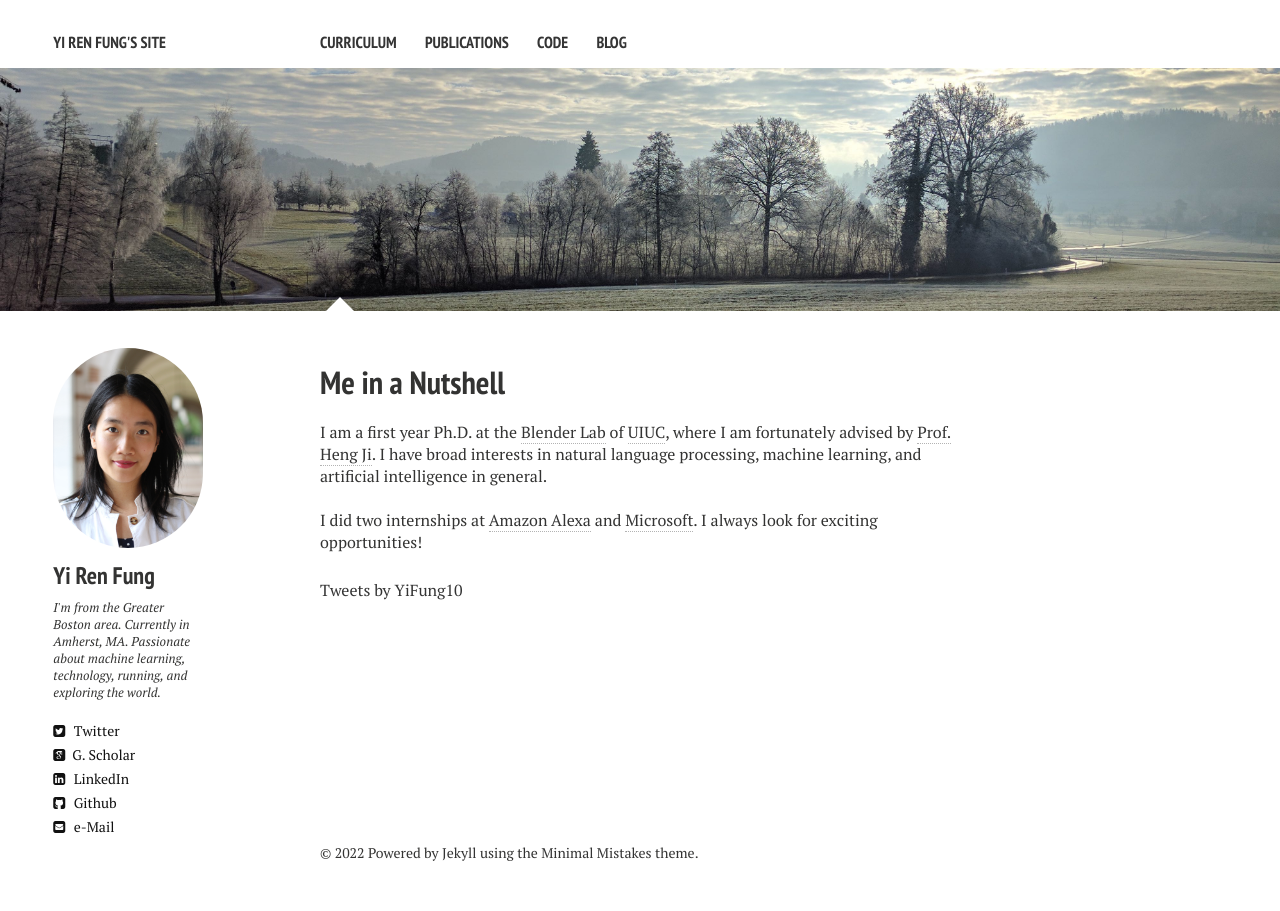
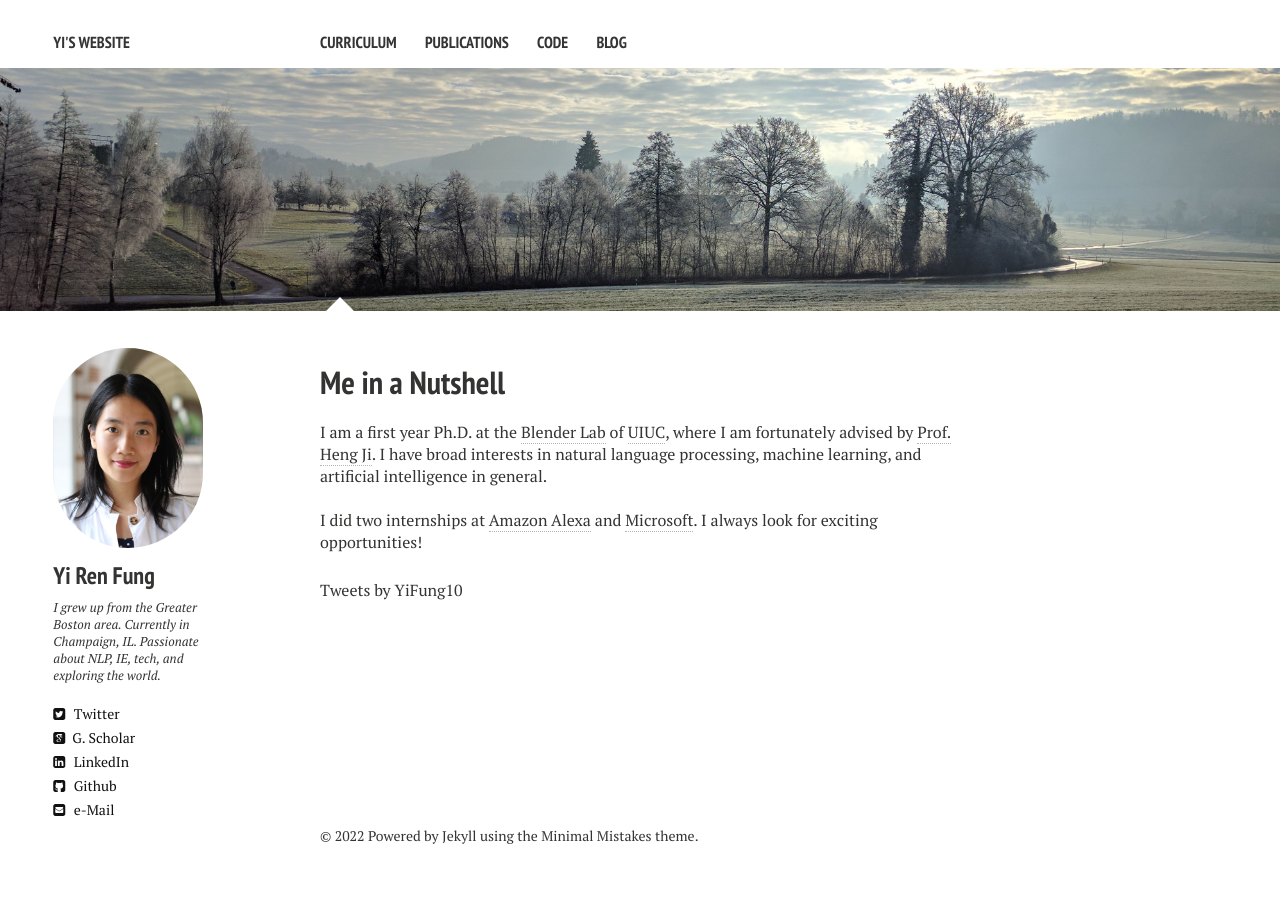
Before and after one commit to yrf1/yrf1.github.io, a Jekyll site: the page built from index.md, in a window 1280 px wide. Built offline with Jekyll 4.4.1, drawn with Linux system fonts in a browser that asks for light colours; nearby versions of some CDN libraries; comment, search, counter and statistics services are not loaded.

Commit message:
Update webpage

```diff
--- a/_config.yml
+++ b/_config.yml
@@ -1,4 +1,4 @@
-title:            Yi Ren Fung's site
+title:            Yi's website
 description:      Welcome to my site.
 # Your site's domain goes here. Leave localhost server or blank when working locally.
 url:              https://yrf1.github.io
@@ -8,8 +8,8 @@ disqus_shortname: yfung
 owner:
   name:           Yi Ren Fung
   avatar:         yfung.png
-  bio:            I'm from the Greater Boston area. Currently in Amherst, MA. Passionate about machine learning, technology, running, and exploring the world.
-  email:          yfung@cs.umass.edu
+  bio:            I grew up from the Greater Boston area. Currently in Champaign, IL. Passionate about NLP, IE, tech, and exploring the world.
+  email:          yifung2@illinois.edu
   # Social networking links are used in author-bio sidebar. Update and remove as you like.
   twitter: YiFung10
   linkedin: yifung1
```
